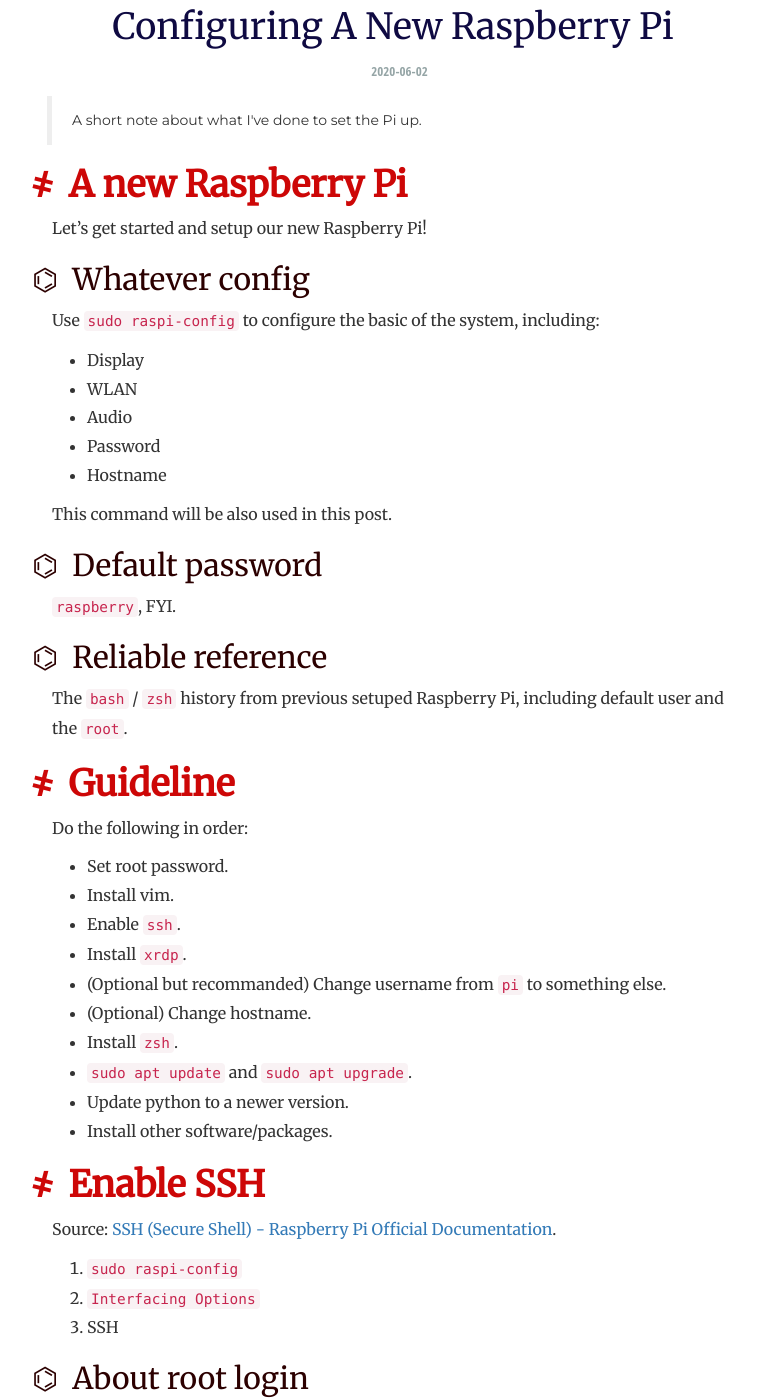
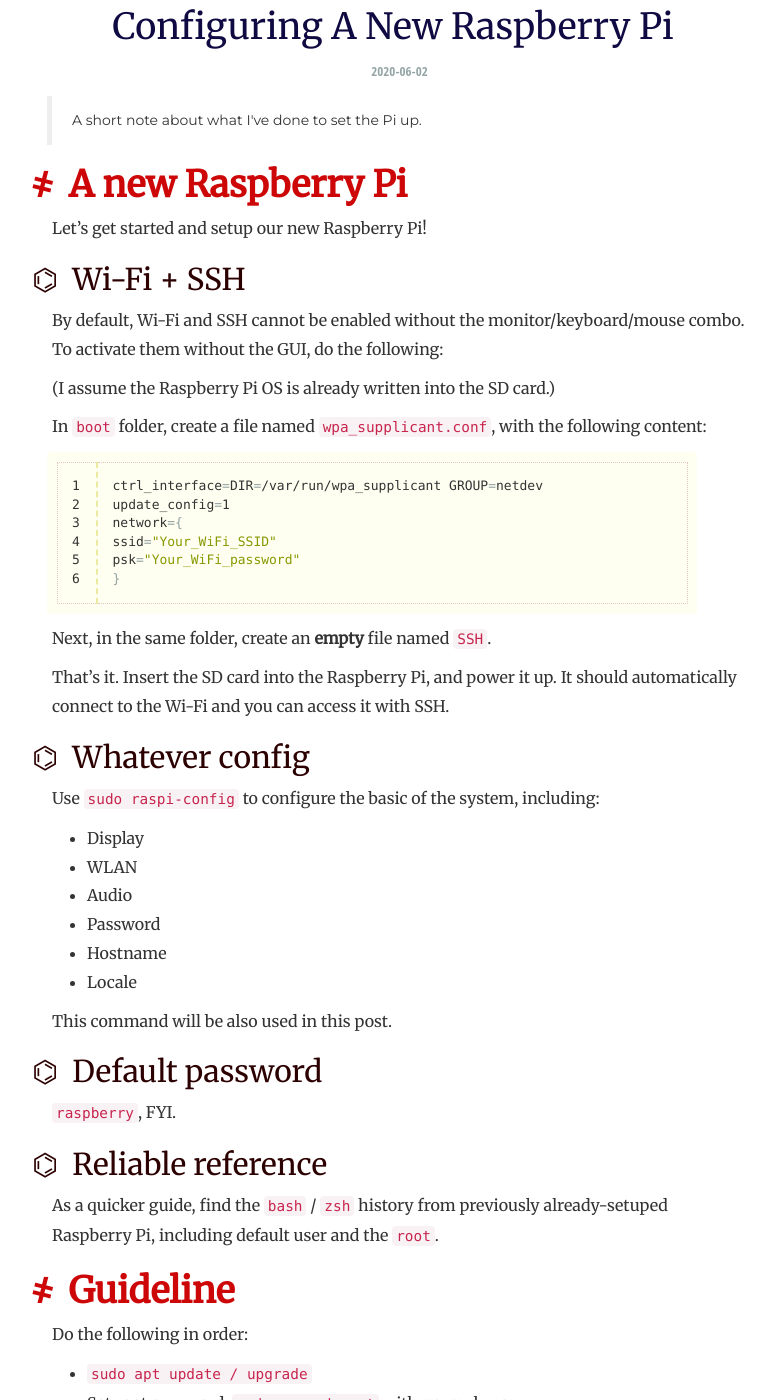
Before and after one commit to LanternD/en.dlyang.me, a Jekyll site: the page built from _posts/2020-06-02-configuring-a-new-raspberry-pi.md, in a window 1280 px wide and 1400 px high, scrolled down 191 px. Shown: the whole window, without its empty margins (243-1018 px from the left). Built offline with Jekyll 4.4.1, drawn with Linux system fonts in a browser that asks for light colours; nearby versions of some CDN libraries; comment, search, counter and statistics services are not loaded; some of the changed text lies outside the part shown.

Commit message:
new post: install vim on raspberry pi...

````diff
--- a/_posts/2020-06-02-configuring-a-new-raspberry-pi.md
+++ b/_posts/2020-06-02-configuring-a-new-raspberry-pi.md
@@ -12,6 +12,27 @@
 
 Let's get started and setup our new Raspberry Pi!
 
+## Wi-Fi + SSH
+
+By default, Wi-Fi and SSH cannot be enabled without the monitor/keyboard/mouse combo. To activate them without the GUI, do the following:
+
+(I assume the Raspberry Pi OS is already written into the SD card.)
+
+In `boot` folder, create a file named `wpa_supplicant.conf`, with the following content:
+
+```shell
+ctrl_interface=DIR=/var/run/wpa_supplicant GROUP=netdev
+update_config=1
+network={
+ssid="Your_WiFi_SSID"
+psk="Your_WiFi_password"
+}
+```
+
+Next, in the same folder, create an **empty** file named `SSH`.
+
+That's it. Insert the SD card into the Raspberry Pi, and power it up. It should automatically connect to the Wi-Fi and you can access it with SSH.
+
 ## Whatever config
 
 Use `sudo raspi-config` to configure the basic of the system, including:
@@ -21,6 +42,7 @@
 -   Audio
 -   Password
 -   Hostname
+-   Locale
 
 This command will be also used in this post.
 
@@ -30,13 +52,14 @@
 
 ## Reliable reference
 
-The `bash` / `zsh` history from previous setuped Raspberry Pi, including default user and the `root`.
+As a quicker guide, find the `bash` / `zsh` history from previously already-setuped Raspberry Pi, including default user and the `root`.
 
 # Guideline
 
 Do the following in order:
 
--   Set root password.
+-   `sudo apt update / upgrade`
+-   Set root password: `sudo passwd root` with normal user.
 -   Install vim.
 -   Enable `ssh`.
 -   Install `xrdp`.
@@ -139,7 +162,7 @@
 
 ## Start GUI desktop from command line
 
-Install `Xinit` and run `startx`. See the "Read more" link above.
+Install `Xinit` (`sudo apt install xinit`) and run `startx`. See the "Read more" link above.
 
 # Setup Vim
 
@@ -164,7 +187,19 @@
 -   Install dependencies.
 -   Configure and install python. Note that you should use `make altinstall` to avoid overriding the system default python. Otherwise unexpected error could happen.
 
-Note: The whole `make` process takes about 40 minutes to finish on a Raspberry Pi 3B+.
+Note: The whole `make` process takes about 40 minutes to finish on a Raspberry Pi 3B+. (9 minutes on a Raspberry Pi 4B)
+
+## Link New Python
+
+```shell
+ln -s /usr/local/bin/python3.8 /usr/bin/python3.8
+rm python3
+ln -s /usr/bin/python3.8 /usr/bin/python3
+python3 -V  # Have a check
+rm python
+ln -s /usr/bin/python3 /usr/bin/python
+python -V
+```
 
 ## `lsb_release` issue
 
@@ -182,7 +217,28 @@
 
 Note: Some packages, like `numpy`, `scipy`, `pillow`, should be installed via `sudo apt-get install`, not `python -m pip install`. Otherwise building dependencies will fail.
 
+```shell
+sudo apt install python-numpy python-scipy python-pil
+```
+
 It can take hours. Be patient.
+
+## Fixing "No module named 'apt\_pkg'
+
+Error message:
+
+```
+Traceback (most recent call last):
+  File "/usr/bin/apt-listchanges", line 30, in <module>
+    import apt_pkg
+ModuleNotFoundError: No module named 'apt_pkg'
+```
+
+Solution:
+
+```shell
+sudo fapt-get install python-apt
+```
 
 # Tips
 
````
Also changed, not shown: other parts of _posts/2020-06-02-configuring-a-new-raspberry-pi.md (+5 -5 lines), _posts/2021-03-24-install-vim-on-raspberry-pi-with-python3-support.md (added, +110 -0 lines).
